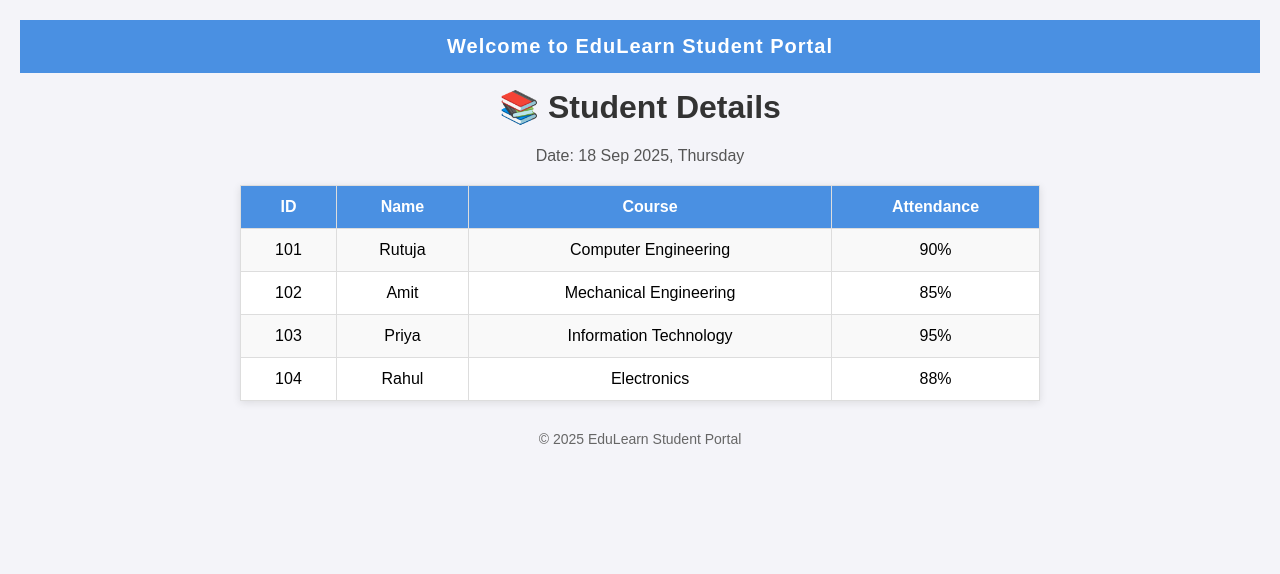
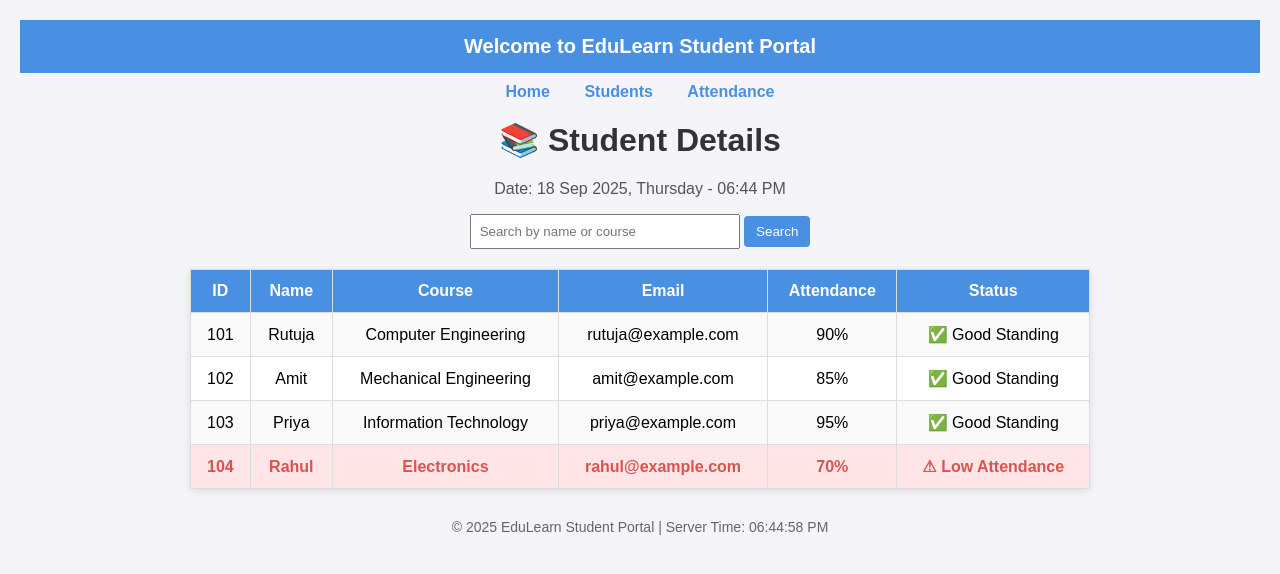
Before and after one commit to rutuja0624/student-portal-php, a PHP site: page / in a window 1280 px wide. Shown: the top 574 px of the page. Run offline with PHP 8.4, Linux system fonts and the light colour scheme.

Commit message:
Update index.php

```diff
--- a/index.php
+++ b/index.php
@@ -1,19 +1,28 @@
 <?php
-// Simple Student Portal Demo
+// Student Portal - Dynamic Version
 
 // Sample student data
 $students = [
-    ["id" => "101", "name" => "Rutuja", "course" => "Computer Engineering", "attendance" => "90%"],
-    ["id" => "102", "name" => "Amit", "course" => "Mechanical Engineering", "attendance" => "85%"],
-    ["id" => "103", "name" => "Priya", "course" => "Information Technology", "attendance" => "95%"],
-    ["id" => "104", "name" => "Rahul", "course" => "Electronics", "attendance" => "88%"]
+    ["id" => "101", "name" => "Rutuja", "course" => "Computer Engineering", "attendance" => 90, "email" => "rutuja@example.com"],
+    ["id" => "102", "name" => "Amit", "course" => "Mechanical Engineering", "attendance" => 85, "email" => "amit@example.com"],
+    ["id" => "103", "name" => "Priya", "course" => "Information Technology", "attendance" => 95, "email" => "priya@example.com"],
+    ["id" => "104", "name" => "Rahul", "course" => "Electronics", "attendance" => 70, "email" => "rahul@example.com"]
 ];
+
+// Handle search
+$search = isset($_GET['search']) ? strtolower(trim($_GET['search'])) : '';
+if ($search !== '') {
+    $students = array_filter($students, function($s) use ($search) {
+        return strpos(strtolower($s["name"]), $search) !== false ||
+               strpos(strtolower($s["course"]), $search) !== false;
+    });
+}
 ?>
 <!DOCTYPE html>
 <html lang="en">
 <head>
     <meta charset="UTF-8">
-    <meta name="description" content="Simple Student Portal Demo - Attendance and Course Details">
+    <meta name="description" content="Dynamic Student Portal with Search and Attendance Highlight">
     <title>EduLearn - Student Portal</title>
     <style>
         body {
@@ -29,18 +38,43 @@ $students = [
             padding:15px 0;
             font-size: 20px;
             font-weight: bold;
-            letter-spacing: 1px;
+        }
+        nav {
+            text-align: center;
+            margin-top: 10px;
+        }
+        nav a {
+            text-decoration: none;
+            margin: 0 15px;
+            color: #4a90e2;
+            font-weight: bold;
         }
         h1 {
             text-align: center;
             color: #333;
-            margin-top: 15px;
+            margin-top: 20px;
+        }
+        .search-box {
+            text-align: center;
+            margin: 15px 0;
+        }
+        .search-box input[type="text"] {
+            padding: 8px;
+            width: 250px;
+        }
+        .search-box button {
+            padding: 8px 12px;
+            background: #4a90e2;
+            color: white;
+            border: none;
+            cursor: pointer;
+            border-radius: 4px;
         }
         table {
             margin: 20px auto;
             border-collapse: collapse;
             width: 90%;
-            max-width: 800px;
+            max-width: 900px;
             background: #fff;
             box-shadow: 0 2px 8px rgba(0,0,0,0.1);
         }
@@ -54,6 +88,11 @@ $students = [
             color: white;
         }
         tr:nth-child(even) { background: #f9f9f9; }
+        .low-attendance {
+            background: #ffe5e5;
+            color: #d9534f;
+            font-weight: bold;
+        }
         footer {
             margin-top: 30px;
             text-align: center;
@@ -64,27 +103,50 @@ $students = [
 </head>
 <body>
     <header>Welcome to EduLearn Student Portal</header>
+    <nav>
+        <a href="#">Home</a>
+        <a href="#">Students</a>
+        <a href="#">Attendance</a>
+    </nav>
+
     <h1>📚 Student Details</h1>
-    <p style="text-align:center;color:#555;">Date: <?php echo date("d M Y, l"); ?></p>
+    <p style="text-align:center;color:#555;">Date: <?php echo date("d M Y, l - h:i A"); ?></p>
+
+    <div class="search-box">
+        <form method="GET">
+            <input type="text" name="search" placeholder="Search by name or course" value="<?= htmlspecialchars($search) ?>">
+            <button type="submit">Search</button>
+        </form>
+    </div>
+
     <table>
         <tr>
             <th>ID</th>
             <th>Name</th>
             <th>Course</th>
+            <th>Email</th>
             <th>Attendance</th>
+            <th>Status</th>
         </tr>
+        <?php if (!empty($students)): ?>
             <?php foreach ($students as $s): ?>
-        <tr>
+                <?php $low = $s["attendance"] < 80; ?>
+                <tr class="<?= $low ? 'low-attendance' : '' ?>">
                     <td><?= $s["id"] ?></td>
                     <td><?= $s["name"] ?></td>
                     <td><?= $s["course"] ?></td>
-            <td><?= $s["attendance"] ?></td>
+                    <td><?= $s["email"] ?></td>
+                    <td><?= $s["attendance"] ?>%</td>
+                    <td><?= $low ? "⚠ Low Attendance" : "✅ Good Standing" ?></td>
                 </tr>
             <?php endforeach; ?>
+        <?php else: ?>
+            <tr><td colspan="6">No students found.</td></tr>
+        <?php endif; ?>
     </table>
 
     <footer>
-        &copy; 2025 EduLearn Student Portal
+        &copy; 2025 EduLearn Student Portal | Server Time: <?= date("h:i:s A") ?>
     </footer>
 </body>
 </html>
```
Lines whose indentation alone changed are shown as unchanged.
